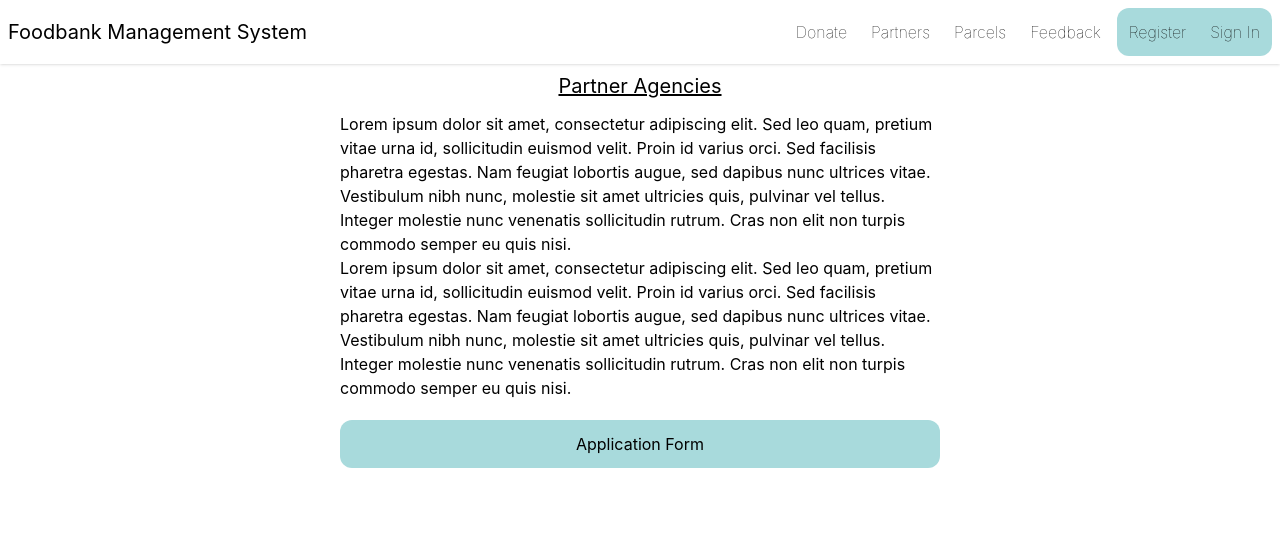
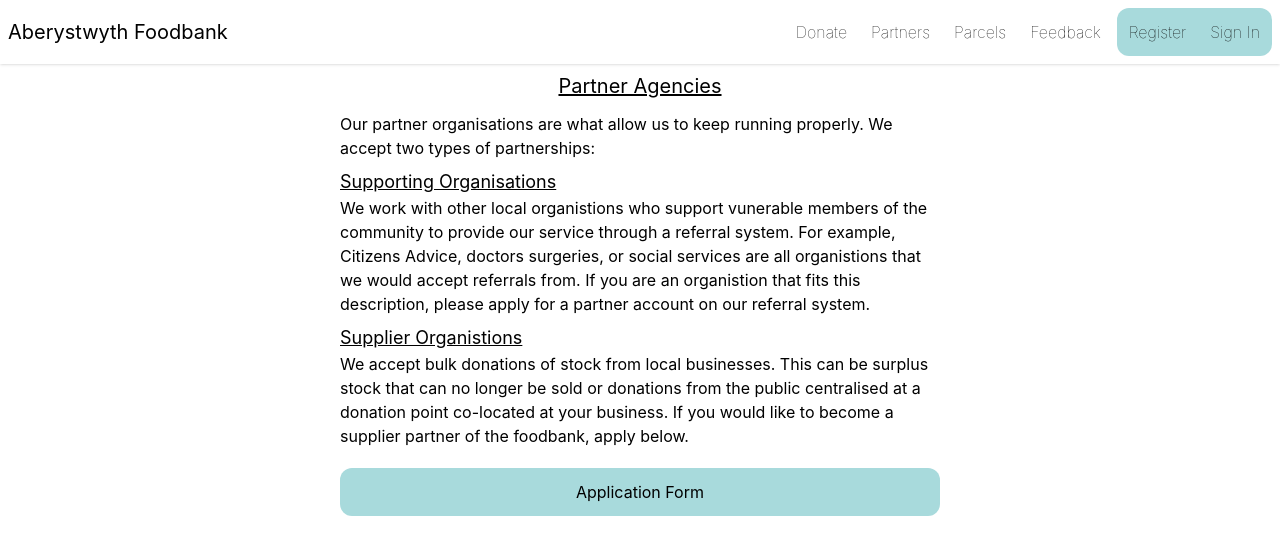
Before and after one commit to DiNitride/foodbank-it, a Next.js app: page /partners in a window 1280 px wide. Shown: the top 554 px of the page. Built offline with nearby package versions, Linux system fonts and the light colour scheme; no server answers.

Commit message:
Tidy up UI

```diff
--- a/components/Layout.js
+++ b/components/Layout.js
@@ -70,7 +70,7 @@
       <div ref={navBarRef} className='w-full flex flex-col relative bg-primary z-10 top-0 md:flex-row md:justify-between shadow'>
         <div className='flex justify-between border-b md:border-b-0 p-2 items-center '>
           <div>
-            <h1 className="text-xl"><Link href='/'>Foodbank Management System</Link></h1>
+            <h1 className="text-xl"><Link href='/'>Aberystwyth Foodbank</Link></h1>
           </div>
           <button onClick={toggleMenu} className='md:hidden'><FontAwesomeIcon className={`p-2 rounded hover:shadow hover:bg-secondary size='lg'`} icon='bars' /></button>
         </div>
--- a/pages/api/donations/create-payment-session.js
+++ b/pages/api/donations/create-payment-session.js
@@ -7,6 +7,11 @@
   value = value.replace('.', '')
   if (!RegExp('^[0-9]+$').test(value)) {
     res.status(400).json({ error: 'Invalid donation value' })
+  }
+
+  let valueCheck = Number.parseFloat(value)
+  if (!(valueCheck > 0)) {
+    res.redirect(303, '/donate')
   }
 
   const session = await stripe.checkout.sessions.create({
--- a/pages/donate/index.js
+++ b/pages/donate/index.js
@@ -42,7 +42,8 @@
       <div className='m-2 flex justify-center'>
         <div className='w-full md:w-[600px]'>
           <h1 className='underline text-xl text-center mb-2'>Financial Donations</h1>
-          <p>Donec vitae maximus risus, at aliquet nulla. Aliquam turpis lacus, consequat eget risus id, sagittis fermentum risus. Ut eu erat et quam suscipit gravida. In cursus risus sit amet lorem facilisis, at ultricies urna vehicula. Donec eu dui luctus, tincidunt ex in, accumsan felis. Aliquam erat volutpat. Nullam sed libero ornare, malesuada mauris vitae, aliquet nulla. </p>
+          <p>As a charity organisation, we rely on donations to stay afloat. Cash donations are the most effective way to support us directly, as they money can be spent where it is needed most. Donations can be made online via the form below.</p>
+          <p className='pt-2'>If you wish to donate physical items, please bring them to the address listed on the homepage, or leave at a local collection point with one of our partner organisations.</p>
           <form className='mt-2 p-2 rounded flex flex-col' action='/api/donations/create-payment-session'>
             <h2 className='text-center underline mb-1'>Make Donation</h2>
             <input className='p-3 border rounded' id='value' name='value' placeholder='20.00' value={value} onChange={onChange} onBlur={onFocusRemove}></input>
--- a/pages/feedback.js
+++ b/pages/feedback.js
@@ -36,7 +36,7 @@
           <h1 className='m-5 text-xl underline'>Thanks for your feedback!</h1>
         </> : <>
           <h1 className="text-xl underline">Submit Feedback</h1>
-          <p>We&apos;d love to hear your feedback on how we can improve our service</p>
+          <p>We&apos;d love to hear your feedback on how we can improve our service. Please do not use this form for general contact as there is no way to respond - instead use the contact information available on the homepage.</p>
           <form onSubmit={handleSubmit} className='flex flex-col'>
             <textarea
               className="rounded-xl p-3 m-2 border"
--- a/pages/index.js
+++ b/pages/index.js
@@ -2,38 +2,57 @@
 import Head from 'next/head'
 import Image from 'next/image'
 import Router from 'next/router'
+import Link from 'next/link'
 import { useEffect, useState } from 'react'
 import { getSession, useSession } from 'next-auth/react'
 
 
 import Layout from '../components/Layout'
+import { FontAwesomeIcon } from '@fortawesome/react-fontawesome'
+import { getAvailableParcels } from '../lib/parcels'
 
-export default function Home({ splash }) {
+export default function Home({ welcomeSection, supportSection, donateSection, partnerSection  }) {
   let { data: session, status } = useSession()
 
   return (
     <Layout>
       <Head>
-        <title>Foodbank</title>
+        <title>Aberystwyth Foodbank</title>
       </Head>
-      <div className='flex flex-col'>
-        <div className='w-full p-5'>
-          <h1 className='text-xl mb-3 font-semibold'>Website Banner Text</h1>
-          <p>
-            Lorem ipsum dolor sit amet, consectetur adipiscing elit. Sed leo quam, pretium vitae urna id, sollicitudin euismod velit.
-            Proin id varius orci. Sed facilisis pharetra egestas. Nam feugiat lobortis augue, sed dapibus nunc ultrices vitae.
-            Vestibulum nibh nunc, molestie sit amet ultricies quis, pulvinar vel tellus. Integer molestie nunc venenatis sollicitudin rutrum.
-            Cras non elit non turpis commodo semper eu quis nisi.
-          </p>
+      <div className='w-full flex flex-col'>
+        <div className='p-2 border-b md:mx-40'>
+          <div className='text-xl font-bold md:text-3xl md:mt-5'>{ welcomeSection.splashText }</div>
+          <div className='text-right mt-2'>
+            <h2 className='underline'>Contact</h2>
+            <p>{ welcomeSection.email } <FontAwesomeIcon icon='envelope' /></p>
+            <p>{ welcomeSection.phone } <FontAwesomeIcon icon='phone' /> </p>
+            <h2 className='underline'>Location <FontAwesomeIcon icon='building' /> </h2>
+            <p>{ welcomeSection.addressLineOne }</p>
+            <p>{ welcomeSection.addressLineTwo }</p>
+            <p>{ welcomeSection.addressTown }</p>
+            <p>{ welcomeSection.addressPostcode }</p>
+          </div>
+          <Link href='/register'><a><div className='bg-secondary p-5 rounded-xl text-center mt-5 md:bg-highlight-one'>Register an Account</div></a></Link>
         </div>
-        <div className='w-full p-5'>
-          <h1 className='text-xl mb-3 font-semibold'>Partner Agencies</h1>
-          <p>
-            Lorem ipsum dolor sit amet, consectetur adipiscing elit. Sed leo quam, pretium vitae urna id, sollicitudin euismod velit.
-            Proin id varius orci. Sed facilisis pharetra egestas. Nam feugiat lobortis augue, sed dapibus nunc ultrices vitae.
-            Vestibulum nibh nunc, molestie sit amet ultricies quis, pulvinar vel tellus. Integer molestie nunc venenatis sollicitudin rutrum.
-            Cras non elit non turpis commodo semper eu quis nisi.
-          </p>
+        <div className='md:flex flex-wrap-0'>
+          <div className='p-2 border-y border-highlight-one bg-secondary md:w-1/2 md:flex md:flex-col md:justify-between'>
+            <h2 className='text-xl underline'>{ supportSection.title }</h2>
+            <p>{ supportSection.text }</p>
+            <div className='text-xl text-center mt-2 p-3 bg-highlight-one rounded-xl'>
+              <FontAwesomeIcon icon='box' /> { supportSection.noParcels } parcels currently available
+            </div>
+          </div>
+
+          <div className='p-2  md:w-1/2 md:bg-secondary md:border-y md:border-l md:border-highlight-one md:flex md:flex-col md:justify-between'>
+            <h2 className='text-xl underline'>{ donateSection.title }</h2>
+            <p>{ donateSection.text }</p>
+            <Link href={donateSection.href}><a><div className='p-3 mt-2 rounded-xl md:text-xl text-center mt-5 bg-secondary md:bg-highlight-one'>{ donateSection.linkText }</div></a></Link>
+          </div>
+        </div>
+        <div className='p-2 bg-secondary border-y border-highlight-one md:bg-inherit md:border-none'>
+          <h2 className='text-xl underline'>{ partnerSection.title }</h2>
+          <p>{ partnerSection.text }</p>
+          <Link href={partnerSection.href}><a><div className='bg-highlight-one p-5 rounded-xl text-center mt-5'>{ partnerSection.linkText }</div></a></Link>
         </div>
       </div>
     </Layout>
@@ -42,10 +61,37 @@
 
 export async function getServerSideProps(context) {
   let session = await getSession(context)
+  let parcels = await getAvailableParcels()
+
   return {
     props: {
       session: session,
-      splash: "This is the splash text"
+      welcomeSection: {
+        splashText: 'Support for residents located in Aberystwyth and surrounding areas',
+        addressLineOne: "42 Road Name",
+        addressLineTwo: "",
+        addressTown: "Aberystwyth",
+        addressPostcode: "SY23 8BC",
+        phone: '07888 434300',
+        email: 'contact@aberfoodbank.example.com'
+      },
+      supportSection: {
+        title: "Requesting Support",
+        text: "Support from the foodbank is done via a referral system. If you are in need of support, speak to an agency such as Citizens Advice or Social Services to discuss your situation. They will provide you with referral details to place a request for an emergency 3-day food parcel.",
+        noParcels: parcels.length
+      },
+      donateSection: {
+        title: "Support your local Foodbank",
+        text: "We rely on donations from the community to keep running and providing the support we do. Cash donations are the most effective way to help out as the money can be spent on what is needed most urgently.",
+        linkText: "Donate Here",
+        href: '/donate'
+      },
+      partnerSection: {
+        title: "Professional Partners",
+        text: "Our partnership with local organistions allows us provide support directly to those who need it most. If you are a local agency responsible for the care of vunerable individuals and would like to become a referring agency, or a local business that wishes to help out with bulk donations or set up a collection point, please fill in our partner application form.",
+        linkText: "Learn how to become a partner organisation",
+        href: '/partners'
+      }
     }
   }
 }
--- a/pages/partners/index.js
+++ b/pages/partners/index.js
@@ -17,17 +17,16 @@
       <div className='m-2 w-full sm:w-[600px]'>
         <h1 className='text-xl mb-3 underline text-center'>Partner Agencies</h1>
         <p>
-          Lorem ipsum dolor sit amet, consectetur adipiscing elit. Sed leo quam, pretium vitae urna id, sollicitudin euismod velit.
-          Proin id varius orci. Sed facilisis pharetra egestas. Nam feugiat lobortis augue, sed dapibus nunc ultrices vitae.
-          Vestibulum nibh nunc, molestie sit amet ultricies quis, pulvinar vel tellus. Integer molestie nunc venenatis sollicitudin rutrum.
-          Cras non elit non turpis commodo semper eu quis nisi.
+          Our partner organisations are what allow us to keep running properly. We accept two types of partnerships:
         </p>
-        <p>
-          Lorem ipsum dolor sit amet, consectetur adipiscing elit. Sed leo quam, pretium vitae urna id, sollicitudin euismod velit.
-          Proin id varius orci. Sed facilisis pharetra egestas. Nam feugiat lobortis augue, sed dapibus nunc ultrices vitae.
-          Vestibulum nibh nunc, molestie sit amet ultricies quis, pulvinar vel tellus. Integer molestie nunc venenatis sollicitudin rutrum.
-          Cras non elit non turpis commodo semper eu quis nisi.
-        </p>
+        <div className='my-2'>
+          <h3 className='underline text-lg'>Supporting Organisations</h3>
+          <p>We work with other local organistions who support vunerable members of the community to provide our service through a referral system. For example, Citizens Advice, doctors surgeries, or social services are all organistions that we would accept referrals from. If you are an organistion that fits this description, please apply for a partner account on our referral system.</p>
+        </div>
+        <div className='my-2'>
+          <h3 className='underline text-lg'>Supplier Organistions</h3>
+          <p>We accept bulk donations of stock from local businesses. This can be surplus stock that can no longer be sold or donations from the public centralised at a donation point co-located at your business. If you would like to become a supplier partner of the foodbank, apply below.</p>
+        </div>
         <Link href='/partners/apply'>
           <a className='block cursor-pointer p-3 mt-5 rounded-xl bg-secondary text-center'>Application Form</a>
         </Link>
```
